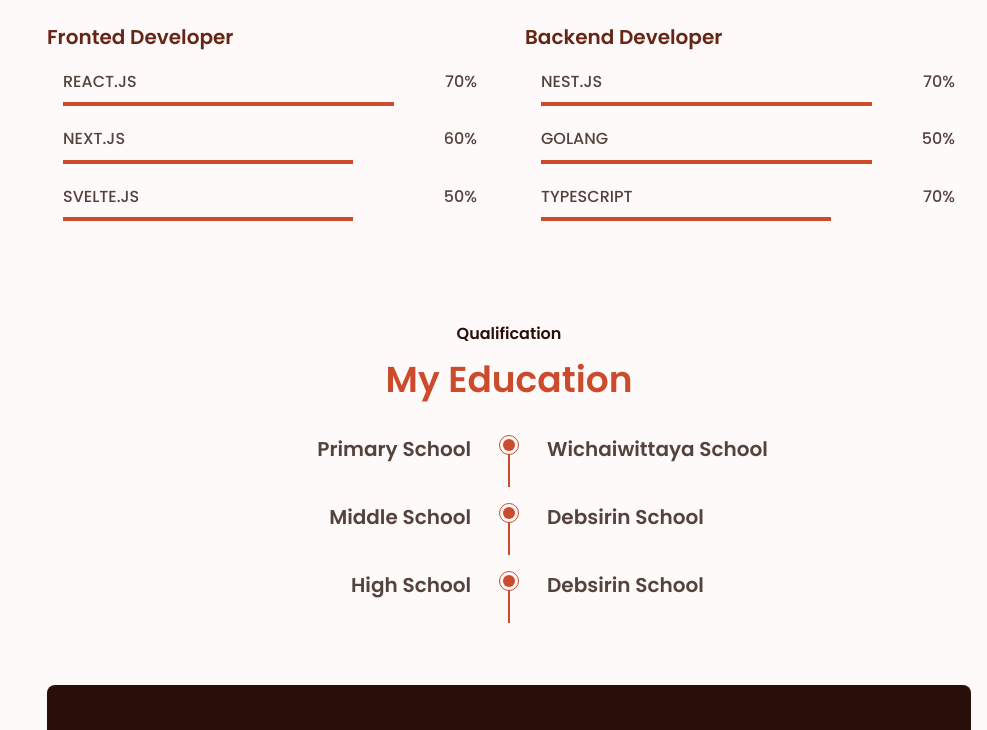
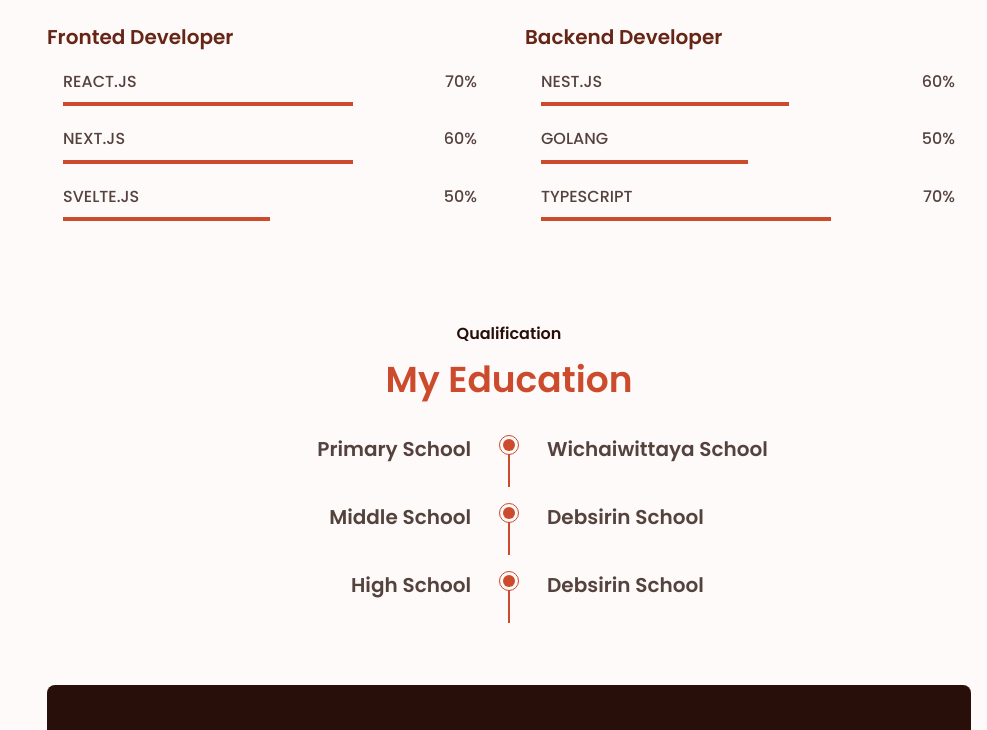
Before and after one commit to Supakornn/responsive-portfolio, a plain HTML site: page index.html in a window 1280 px wide. Shown: the part 1423-2153 px from the top of the page, without its empty margins (293-1280 px from the left). Drawn offline with nearby package versions, Linux system fonts and the light colour scheme; a web font is replaced by a local one.

Commit message:
first commit

```diff
--- a/docs/css/styles.css
+++ b/docs/css/styles.css
@@ -362,30 +362,33 @@ img {
     background-color: var(--first-color);
 }
 
-.skills__html {
-    width: 80%;
-}
-
-.skills__css {
+.skills__react {
     width: 70%;
 }
 
-.skills__js {
+.skills__ts {
     width: 70%;
 }
 
-.skills__node {
-    width: 80%;
+.skills__svelte {
+    width: 50%;
 }
 
-.skills__php {
-    width: 80%;
+.skills__go {
+    width: 50%;
 }
 
-.skills__python {
+.skills__ts {
     width: 70%;
 }
 
+.skills__next {
+    width: 70%;
+}
+
+.skills__nest {
+    width: 60%;
+}
 /* Education */
 .education__container {
     row-gap: 2rem;
--- a/index.html
+++ b/index.html
@@ -98,19 +98,19 @@
                     <div class="skills__data">
                         <span class="skills__name">React.Js</span>
                         <span class="skills__number">70%</span>
-                        <span class="skills__bar skills__html"></span>
+                        <span class="skills__bar skills__react"></span>
                     </div>
 
                     <div class="skills__data">
                         <span class="skills__name">Next.Js</span>
                         <span class="skills__number">60%</span>
-                        <span class="skills__bar skills__css"></span>
+                        <span class="skills__bar skills__next"></span>
                     </div>
 
                     <div class="skills__data">
                         <span class="skills__name">Svelte.Js</span>
                         <span class="skills__number">50%</span>
-                        <span class="skills__bar skills__js"></span>
+                        <span class="skills__bar skills__svelte"></span>
                     </div>
                 </div>
                 <div class="skills__container">
@@ -118,20 +118,20 @@
 
                     <div class="skills__data">
                         <span class="skills__name">Nest.Js</span>
-                        <span class="skills__number">70%</span>
-                        <span class="skills__bar skills__node"></span>
+                        <span class="skills__number">60%</span>
+                        <span class="skills__bar skills__nest"></span>
                     </div>
 
                     <div class="skills__data">
                         <span class="skills__name">Golang</span>
                         <span class="skills__number">50%</span>
-                        <span class="skills__bar skills__php"></span>
+                        <span class="skills__bar skills__go"></span>
                     </div>
 
                     <div class="skills__data">
                         <span class="skills__name">typeScript</span>
                         <span class="skills__number">70%</span>
-                        <span class="skills__bar skills__python"></span>
+                        <span class="skills__bar skills__ts"></span>
                     </div>
                 </div>
             </div>
```
Also changed, not shown: docs/js/main.js (+27 -25 lines).
